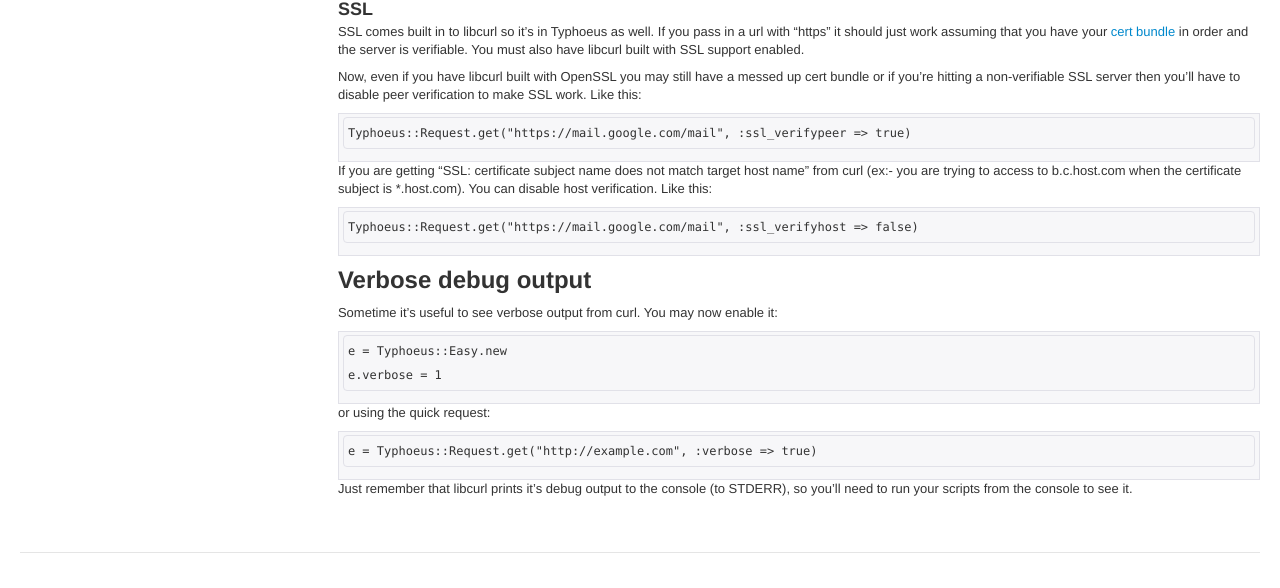
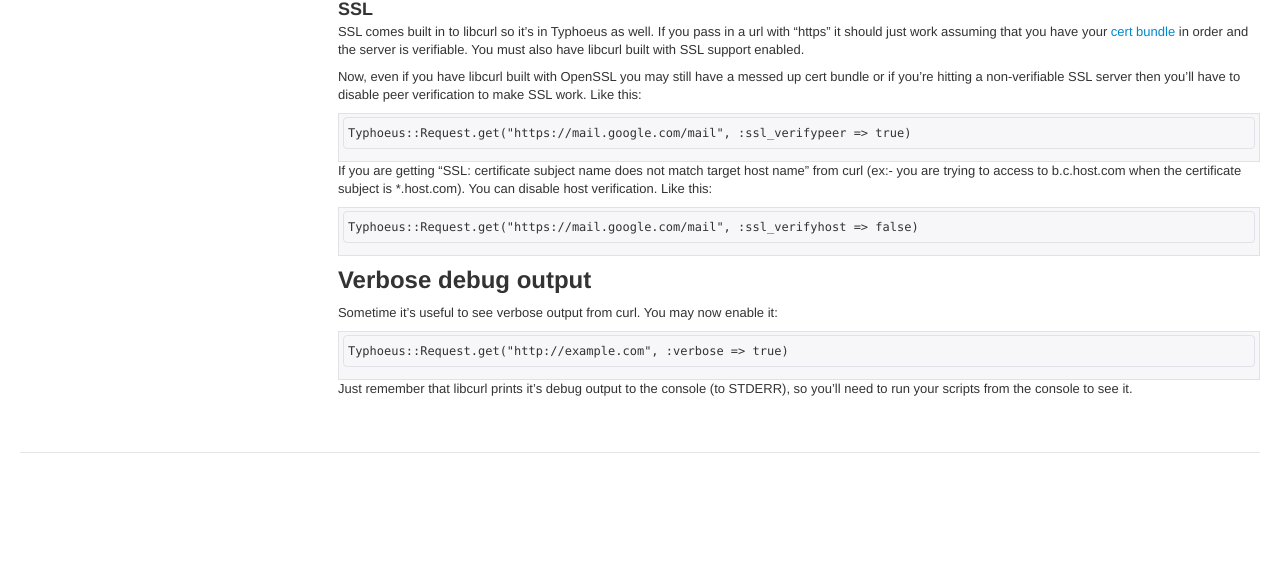
Before and after one commit to typhoeus/typhoeus.github.com, a Jekyll site: the page built from articles/getting_started.md, in a window 1280 px wide and 900 px high, scrolled down 2660 px, cut to the strip 312-900 px from the top of the window. Built offline with Jekyll 4.4.1, drawn with Linux system fonts in a browser that asks for light colours; some web fonts are replaced; after the commit the page ends 3460 px from its top, so only the background shows below that.

Commit message:
Adjust verbose chapter.

```diff
--- a/articles/getting_started.md
+++ b/articles/getting_started.md
@@ -259,12 +259,7 @@ see the numeric values of different auth types.
 
 Sometime it’s useful to see verbose output from curl. You may now enable it:
 
-    e = Typhoeus::Easy.new
-    e.verbose = 1
-
-or using the quick request:
-
-    e = Typhoeus::Request.get("http://example.com", :verbose => true)
+    Typhoeus::Request.get("http://example.com", :verbose => true)
 
 Just remember that libcurl prints it’s debug output to the console (to
 STDERR), so you’ll need to run your scripts from the console to see it.
```
